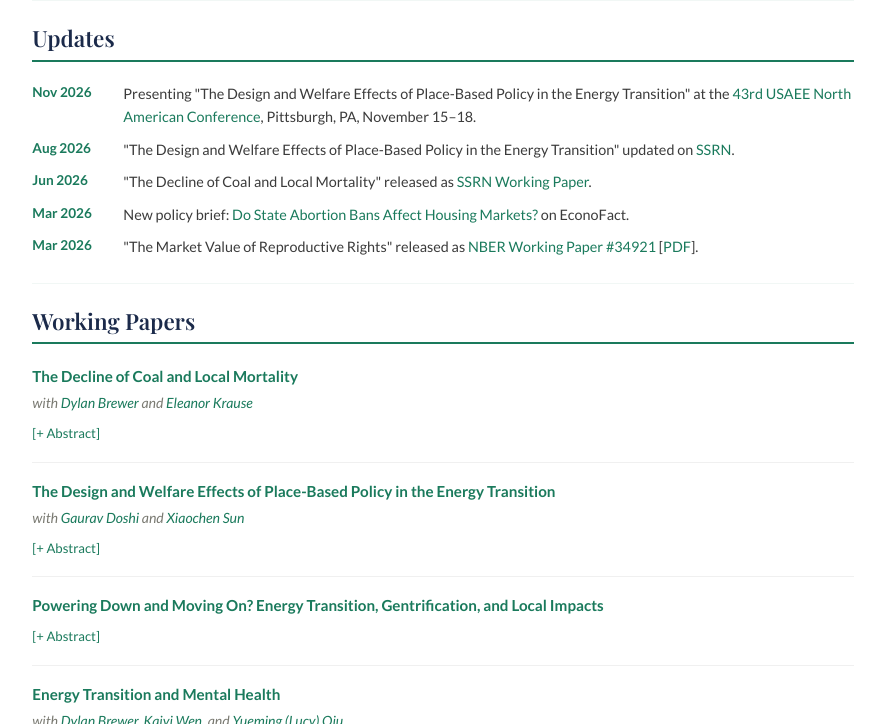
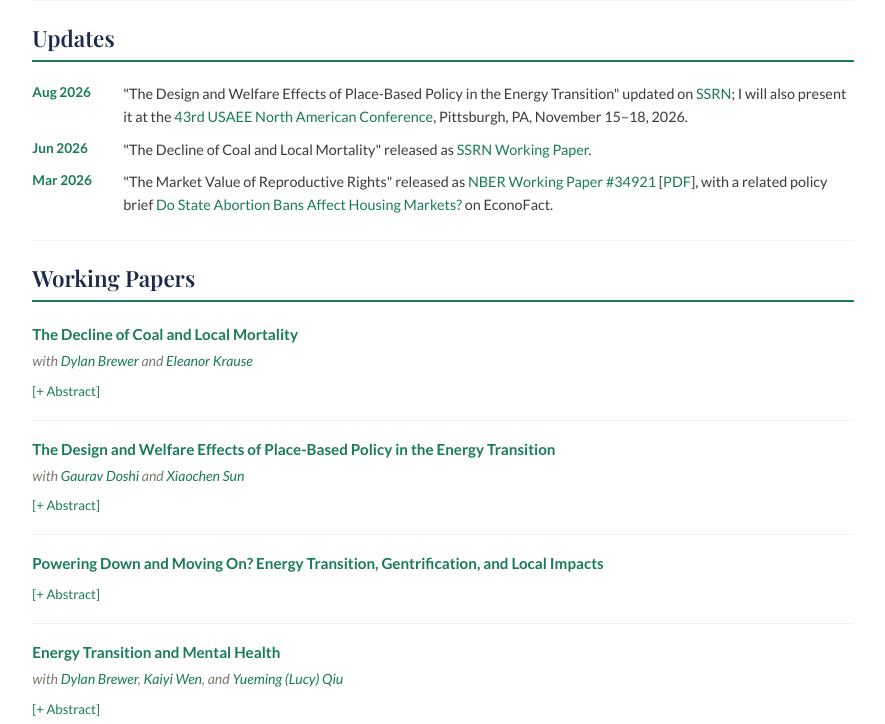
Before and after one commit to Jancyll/Jancyll.github.io, a Jekyll site: the page built from index.md, in a window 1280 px wide and 900 px high, scrolled down 341 px, cut to the strip 176-900 px from the top of the window. Shown: the whole strip, without its empty margins (197-1082 px from the left). Built offline with Jekyll 4.4.1, drawn with Linux system fonts in a browser that asks for light colours; some web fonts are replaced.

Commit message:
Update website

```diff
--- a/_layouts/home.html
+++ b/_layouts/home.html
@@ -30,12 +30,8 @@ layout: default
 <section id="updates">
   <h2 class="section-title">Updates</h2>
   <div class="news-item">
-    <span class="news-date">Nov 2026</span>
-    <span>Presenting "The Design and Welfare Effects of Place-Based Policy in the Energy Transition" at the <a href="https://usaeeconference.org/">43rd USAEE North American Conference</a>, Pittsburgh, PA, November 15&ndash;18.</span>
-  </div>
-  <div class="news-item">
     <span class="news-date">Aug 2026</span>
-    <span>"The Design and Welfare Effects of Place-Based Policy in the Energy Transition" updated on <a href="https://papers.ssrn.com/sol3/papers.cfm?abstract_id=6411041">SSRN</a>.</span>
+    <span>"The Design and Welfare Effects of Place-Based Policy in the Energy Transition" updated on <a href="https://papers.ssrn.com/sol3/papers.cfm?abstract_id=6411041">SSRN</a>; I will also present it at the <a href="https://usaeeconference.org/">43rd USAEE North American Conference</a>, Pittsburgh, PA, November 15&ndash;18, 2026.</span>
   </div>
   <div class="news-item">
     <span class="news-date">Jun 2026</span>
@@ -43,11 +39,7 @@ layout: default
   </div>
   <div class="news-item">
     <span class="news-date">Mar 2026</span>
-    <span>New policy brief: <a href="https://econofact.org/do-state-abortion-bans-affect-housing-markets">Do State Abortion Bans Affect Housing Markets?</a> on EconoFact.</span>
-  </div>
-  <div class="news-item">
-    <span class="news-date">Mar 2026</span>
-    <span>"The Market Value of Reproductive Rights" released as <a href="https://www.nber.org/papers/w34921">NBER Working Paper #34921</a> [<a href="{{ site.github.url }}/papers/w34921.pdf">PDF</a>].</span>
+    <span>"The Market Value of Reproductive Rights" released as <a href="https://www.nber.org/papers/w34921">NBER Working Paper #34921</a> [<a href="{{ site.github.url }}/papers/w34921.pdf">PDF</a>], with a related policy brief <a href="https://econofact.org/do-state-abortion-bans-affect-housing-markets">Do State Abortion Bans Affect Housing Markets?</a> on EconoFact.</span>
   </div>
 </section>
 
```
